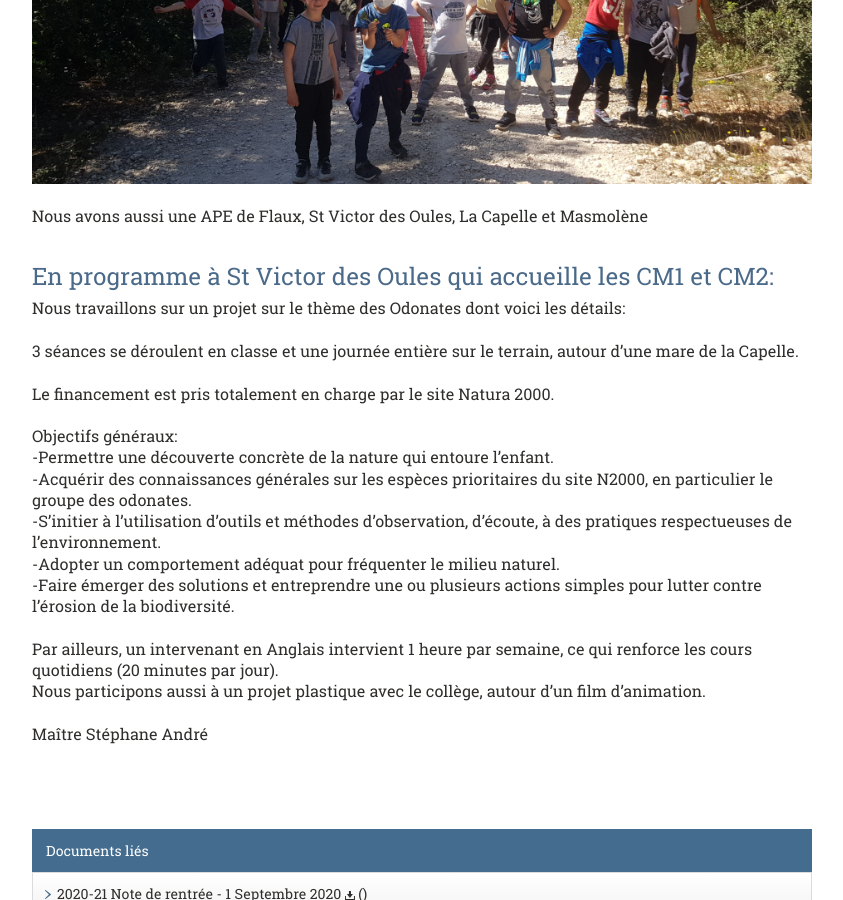
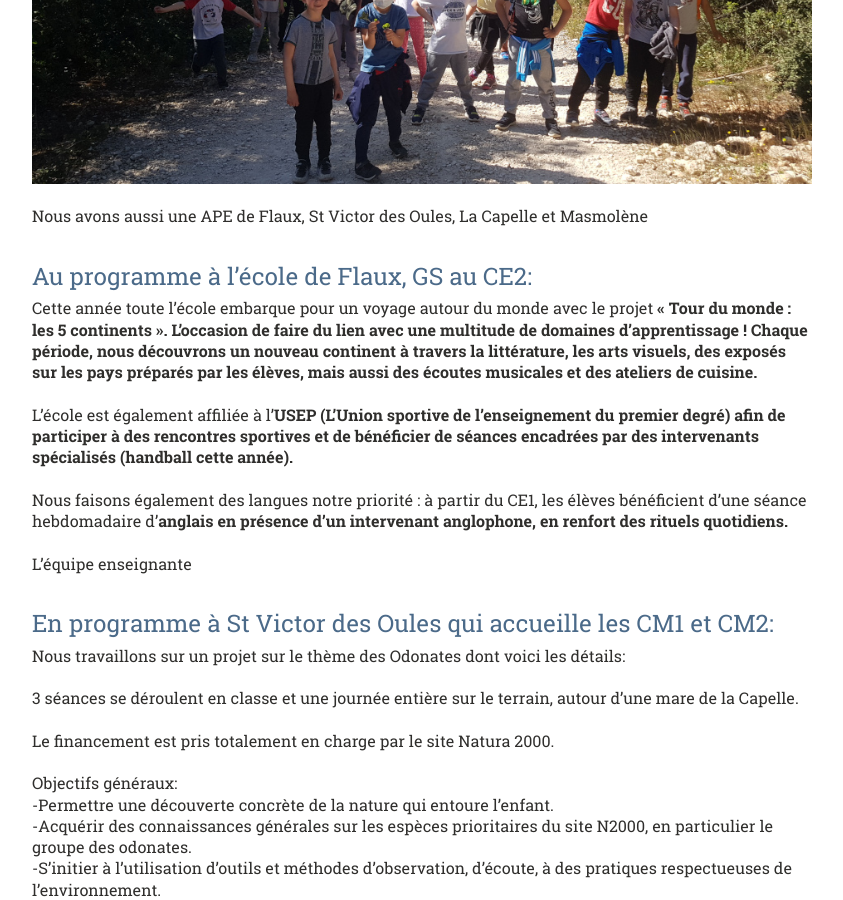
Before and after one commit to Flaux-Village/flaux-village.github.io, a Jekyll site: the page built from ecole.md, in a window 1280 px wide and 900 px high, scrolled down 1356 px. Shown: the whole window, without its empty margins (58-901 px from the left). Built offline with Jekyll 4.4.1, drawn with Linux system fonts in a browser that asks for light colours; our own code applies the rules of GitHub Pages for plain Markdown files.

Commit message:
Update ecole.md

```diff
--- a/ecole.md
+++ b/ecole.md
@@ -50,13 +50,25 @@ Les enfants sont sous votre responsabilité avant l’ouverture de l’école et
 
 Nous avons aussi une APE de Flaux, St Victor des Oules, La Capelle et Masmolène
 
+
+# Au programme à l’école de Flaux, GS au CE2:
+
+Cette année toute l’école embarque pour un voyage autour du monde avec le projet <b>« Tour du monde : les 5 continents »<b/>. L’occasion de faire du lien avec une multitude de domaines d’apprentissage ! Chaque période, nous découvrons un nouveau continent à travers la littérature, les arts visuels, des exposés sur les pays préparés par les élèves, mais aussi des écoutes musicales et des ateliers de cuisine. <br/>
+
+L’école est également affiliée à l’<b>USEP<b/> (L’Union sportive de l’enseignement du premier degré) afin de participer à des rencontres sportives et de bénéficier de séances encadrées par des intervenants spécialisés (handball cette année). <br/>
+
+Nous faisons également des langues notre priorité : à partir du CE1, les élèves bénéficient d’une séance hebdomadaire d’<b>anglais<b/> en présence d’un intervenant anglophone, en renfort des rituels quotidiens.<br/>
+
+L’équipe enseignante<br/>
+
+
 # En programme à St Victor des Oules qui accueille les CM1 et CM2:
 
 Nous travaillons sur un projet sur le thème des Odonates dont voici les
-détails:
+détails:<br/>
 
 3 séances se déroulent en classe et une journée entière sur le terrain,
-autour d'une mare de la Capelle.
+autour d'une mare de la Capelle.<br/>
 
 Le financement est pris totalement en charge par le site Natura 2000.
 
```
